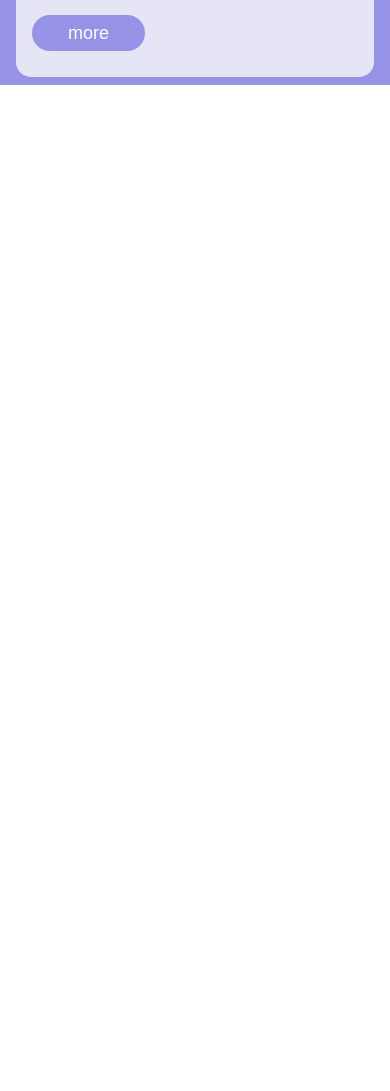
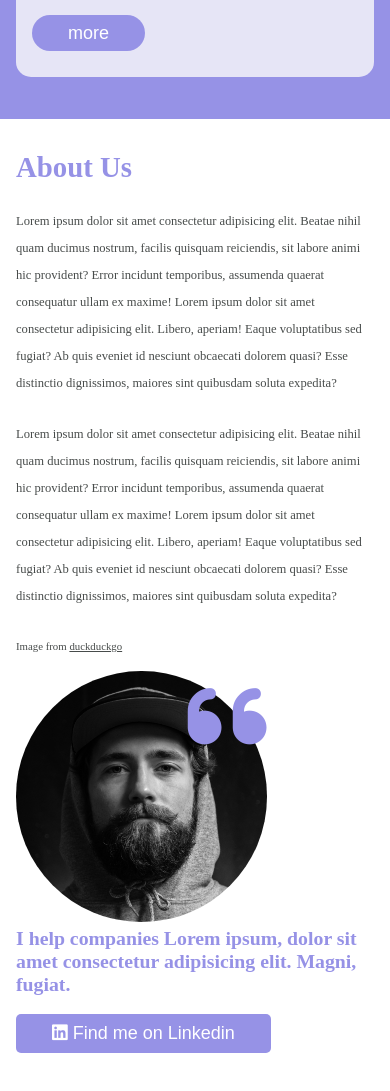
Before and after one commit to sargon17/html-css-responsive-flex-layout, a plain HTML site: page index.html in a window 390 px wide. Shown: the part 5942-7033 px from the top of the page. Before the commit the page ends 6027 px from the top, so only its background shows below. Drawn offline with Linux system fonts and the light colour scheme.

Commit message:
About us section done

```diff
--- a/index.html
+++ b/index.html
@@ -227,6 +227,39 @@
             </div>
         </section>
         <!-- / BENEFITS SECTION -->
+        <!-- ABOUT US SECTION -->
+        <section class="about-us">
+            <div class="about-us__content">
+                <h2 class="about-us__content__title">About Us</h2>
+                <p class="about-us__content__text">Lorem ipsum dolor sit amet consectetur adipisicing elit. Beatae nihil
+                    quam ducimus nostrum, facilis quisquam reiciendis, sit labore animi hic provident? Error incidunt
+                    temporibus, assumenda quaerat consequatur ullam ex maxime! Lorem ipsum dolor sit amet consectetur
+                    adipisicing elit. Libero, aperiam! Eaque voluptatibus sed fugiat? Ab quis eveniet id nesciunt
+                    obcaecati dolorem quasi? Esse distinctio dignissimos, maiores sint quibusdam soluta expedita?</p>
+                <p class="about-us__content__text">Lorem ipsum dolor sit amet consectetur adipisicing elit. Beatae nihil
+                    quam ducimus nostrum, facilis quisquam reiciendis, sit labore animi hic provident? Error incidunt
+                    temporibus, assumenda quaerat consequatur ullam ex maxime! Lorem ipsum dolor sit amet consectetur
+                    adipisicing elit. Libero, aperiam! Eaque voluptatibus sed fugiat? Ab quis eveniet id nesciunt
+                    obcaecati dolorem quasi? Esse distinctio dignissimos, maiores sint quibusdam soluta expedita?</p>
+
+                <span class="source">Image from <a
+                        href="https://duckduckgo.com/?q=app+screen+png&t=newext&atb=v292-1&iax=images&ia=images&iai=https%3A%2F%2Fwww.iphonehacks.com%2Fwp-content%2Fuploads%2F2020%2F07%2Fapple-music-widget_iphone.png">duckduckgo</a></span>
+
+            </div>
+            <div class="about-us__front-man">
+                <div class="relative about-us__front-man__img-wrapper">
+                    <i class="fa-solid fa-quote-left about-us__front-man__quote"></i>
+                    <img src="./img/Person 4.jpg" alt="" class=" about-us__front-man__img">
+                </div>
+                <h3 class=" about-us__front-man__text">I help companies Lorem ipsum, dolor sit amet consectetur adipisicing elit. Magni, fugiat.</h3>
+                <button class="about-us__front-man__button">
+                    <i class="fa-brands fa-linkedin"></i>
+                    Find me on Linkedin
+                </button>
+            </div>
+
+        </section>
+        <!-- / ABOUT US SECTION -->
 
 
     </main>
--- a/style/style.css
+++ b/style/style.css
@@ -40,6 +40,9 @@ a {
 .source,
 .source * {
   font-size: 0.6rem;
+}
+.relative{
+    position: relative;
 }
 /* ---- Colors ---- */
 /* buttons */
@@ -239,6 +242,7 @@ header * {
 .benefit {
   background-color: var(--purple);
   padding: var(--mobile-standard-padding);
+
 }
 .benefit__title {
   color: white;
@@ -250,6 +254,7 @@ header * {
   display: flex;
   flex-direction: column;
   gap: var(--mobile-gap);
+  margin-bottom: 34px;
 }
 .benefit__element {
   background-color: var(--transparent-white);
@@ -274,3 +279,44 @@ header * {
     line-height: 1em;
     }
 /* ---------------- / BENEFIT ---------------- */
+/* ---------------- ABOUT-US ---------------- */
+.about-us{
+    margin: 24px 0;
+    padding: var(--mobile-standard-padding);
+    display: flex;
+    flex-direction: column;
+    gap: var(--mobile-gap);
+}
+.about-us__content__title{
+    color: var(--purple);
+    font-size: 1.6rem;
+}
+.about-us__content__text{
+    font-size: var(--mobile-text-size);
+    line-height: 1.5rem;
+    margin: 24px 0;
+}
+.about-us__front-man__img-wrapper{
+    width: 70%;
+}
+
+.about-us__front-man__quote{
+    position: absolute;
+    top: 0;
+    right: 0;
+    font-size: 5rem;
+    color: var(--purple);
+}
+.about-us__front-man__img{
+    width: 100%;
+    border-radius: 50%;
+}
+.about-us__front-man__text{
+    color: var(--purple);
+    font-size: 1.1rem;
+}
+.about-us__front-man__button{
+    background-color: var(--purple);
+    border-radius: 5px;
+}
+/* ---------------- / ABOUT-US ---------------- */
```
Also changed, not shown: img/Person 4.jpg (added).
